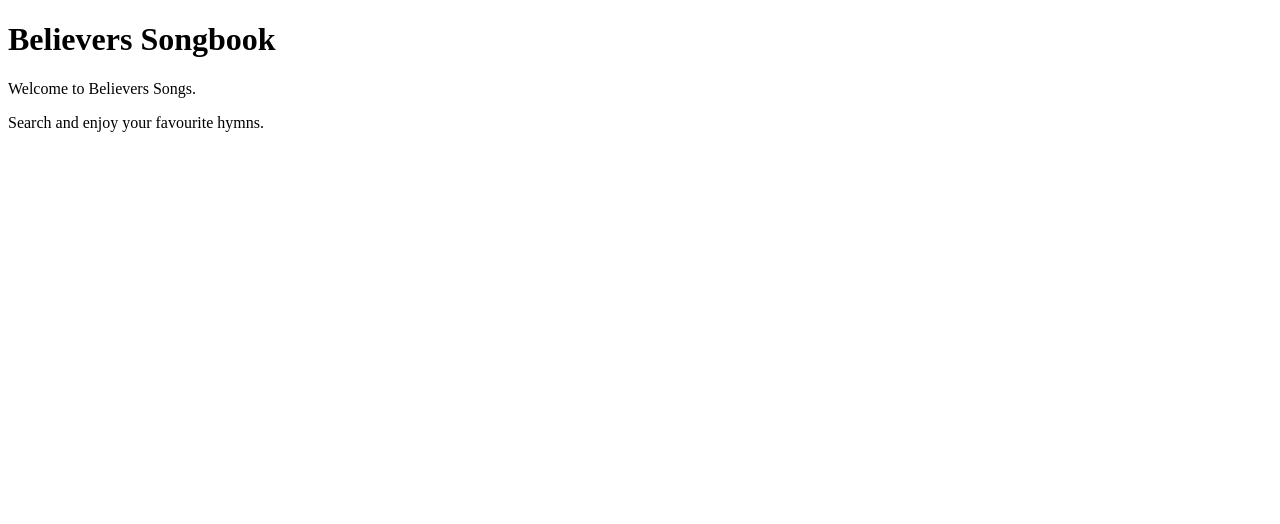
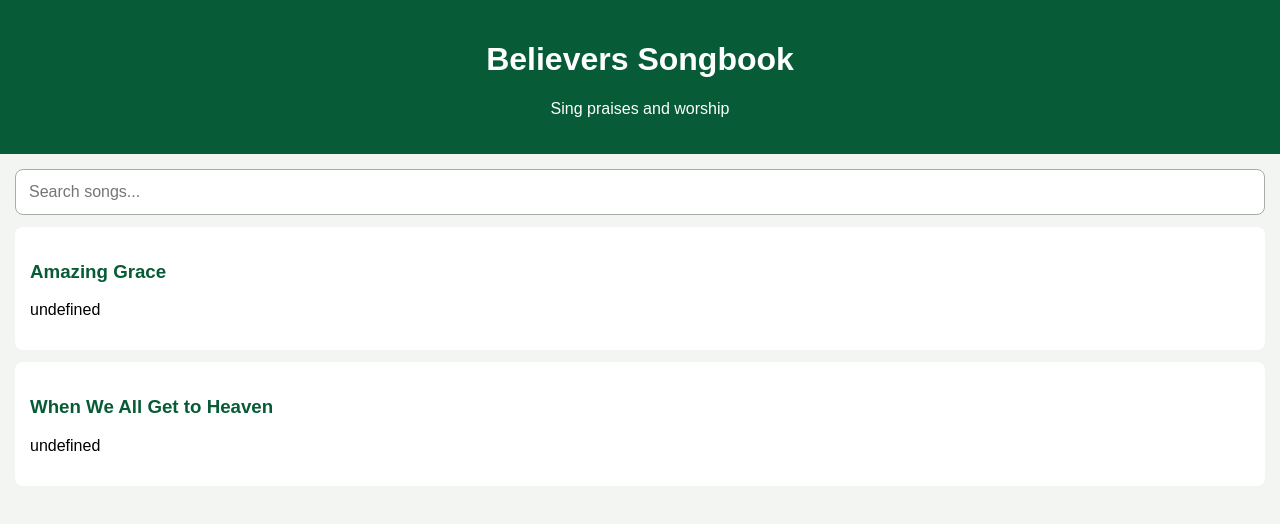
Before and after one commit to stevensingano2580-cloud/believer-songbook, a plain HTML site: page index.html/index.html in a window 1280 px wide. Drawn offline with Linux system fonts and the light colour scheme.

Commit message:
Upgrade songbook application.

```diff
--- a/index.html/index.html
+++ b/index.html/index.html
@@ -1,12 +1,82 @@
-<!DOCTYPE html>
-<html>
+<!DOCTYPE html><html lang="en">
 <head>
-    <title>Believers Songbook</title>
-    <meta name="viewport" content="width=device-width, initial-scale=1.0">
-</head>
-<body>
-    <h1>Believers Songbook</h1>
-    <p>Welcome to Believers Songs.</p>
-    <p>Search and enjoy your favourite hymns.</p>
-</body>
+<meta charset="UTF-8">
+<meta name="viewport" content="width=device-width, initial-scale=1.0">
+<title>Believers Songbook</title><style>
+body {
+    font-family: Arial, sans-serif;
+    margin: 0;
+    background: #f2f5f2;
+}
+header {
+    background: #075b36;
+    color: white;
+    text-align: center;
+    padding: 20px;
+}
+.container {
+    padding: 15px;
+}
+input {
+    width: 100%;
+    padding: 13px;
+    box-sizing: border-box;
+    border: 1px solid #aaa;
+    border-radius: 8px;
+    font-size: 16px;
+}
+.song {
+    background: white;
+    padding: 15px;
+    margin: 12px 0;
+    border-radius: 8px;
+}
+.song h3 {
+    color: #075b36;
+}
+button {
+    background: #075b36;
+    color: white;
+    padding: 10px;
+    border: none;
+    border-radius: 6px;
+}
+</style></head><body><header>
+<h1>Believers Songbook</h1>
+<p>Sing praises and worship</p>
+</header><div class="container">
+<input type="text" id="search" placeholder="Search songs..."><div id="songs">Loading songs...</div>
+</div><script>
+fetch('Songs.json')
+.then(response => response.json())
+.then(data => {
+    const songs = document.getElementById('songs');
+
+    function displaySongs(list) {
+        songs.innerHTML = '';
+
+        list.forEach(song => {
+            songs.innerHTML += `
+            <div class="song">
+                <h3>${song.title}</h3>
+                <p>${song.lyrics}</p>
+            </div>`;
+        });
+    }
+
+    displaySongs(data);
+
+    document.getElementById('search').addEventListener('input', function() {
+        const query = this.value.toLowerCase();
+
+        displaySongs(data.filter(song =>
+            JSON.stringify(song).toLowerCase().includes(query)
+        ));
+    });
+})
+.catch(() => {
+    document.getElementById('songs').innerHTML =
+    'Unable to load songs. Please check Songs.json.';
+});
+</script></body>
 </html>
```
